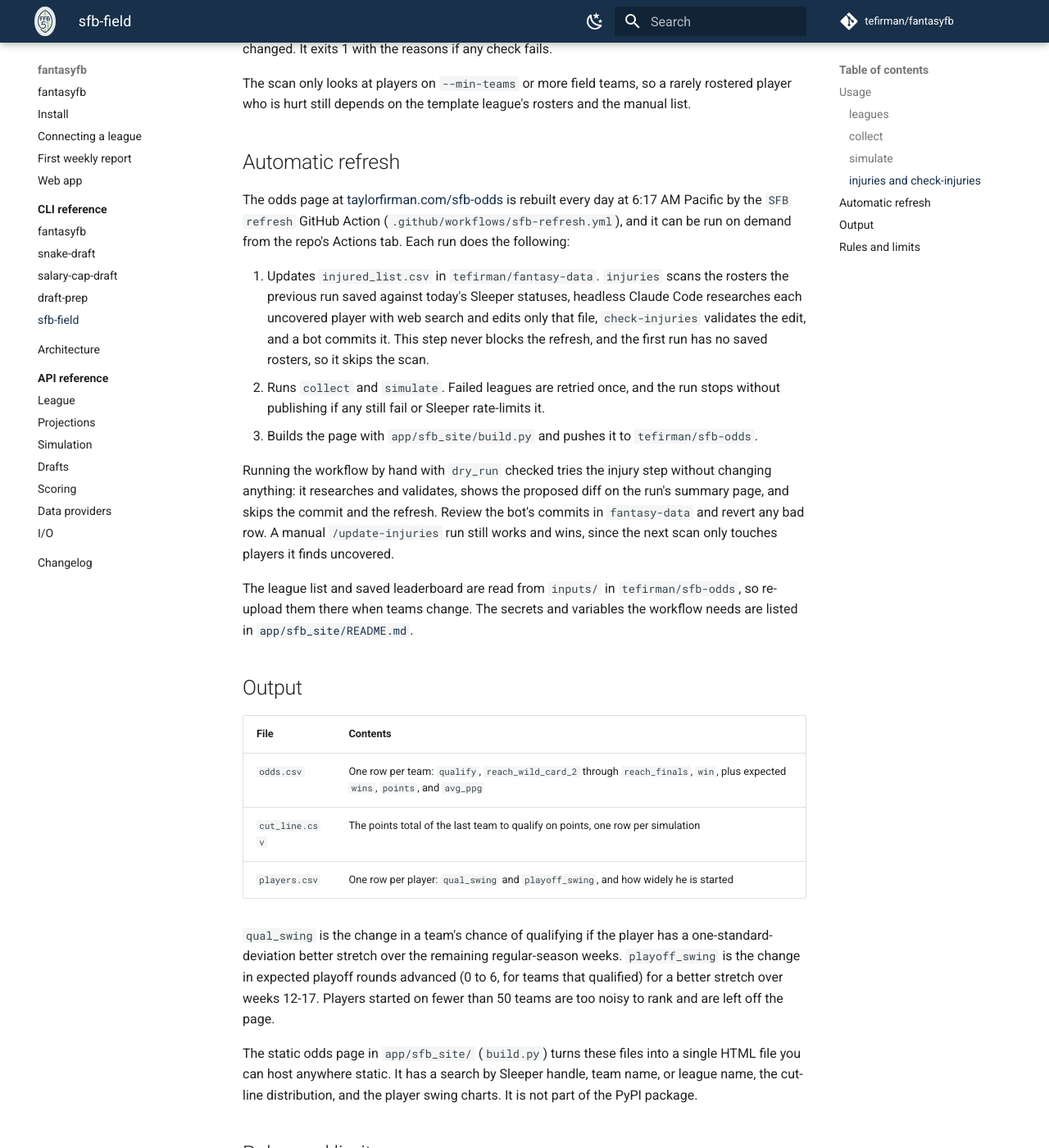
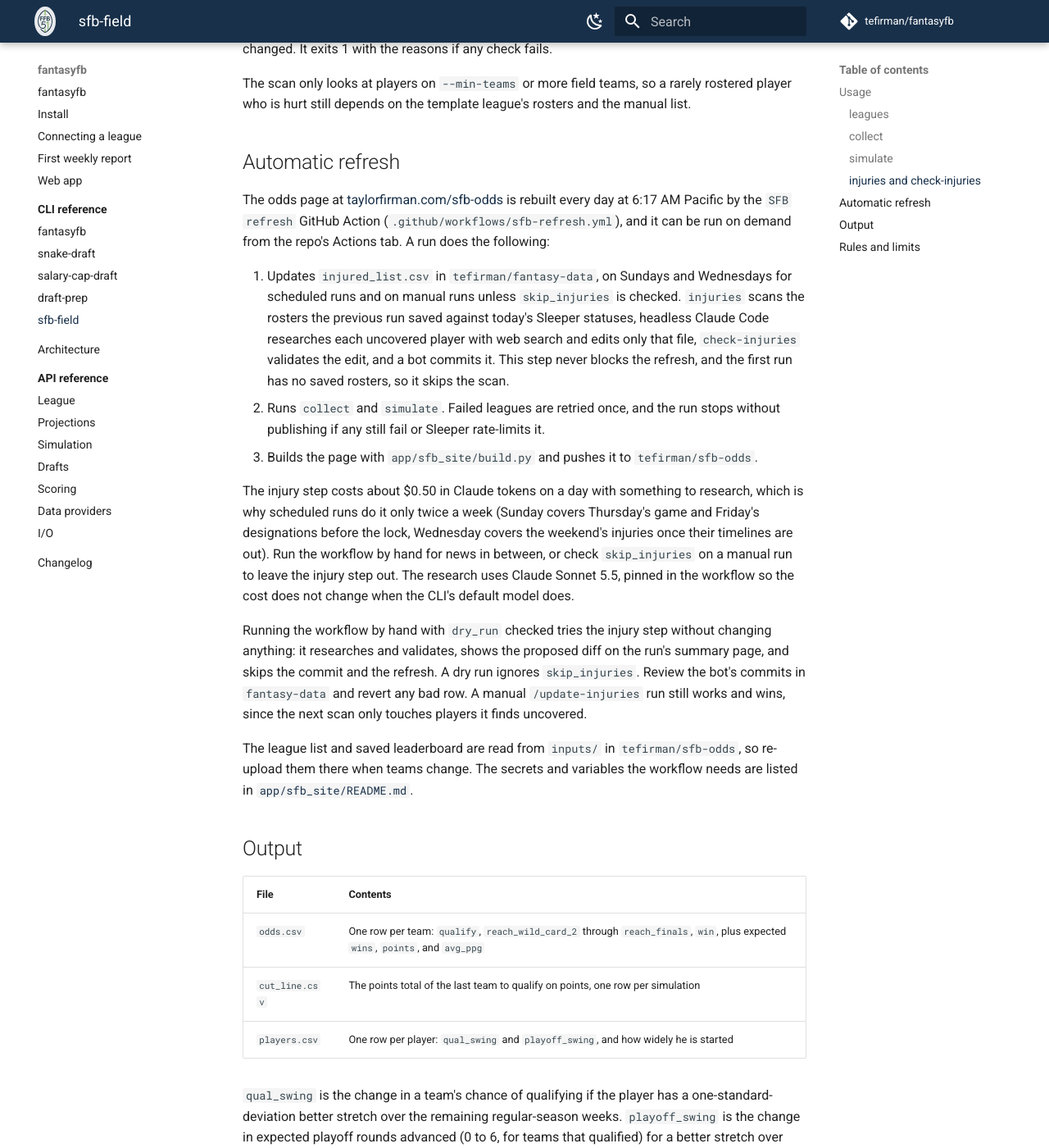
Before and after one commit to tefirman/fantasyfb, an MkDocs documentation site: the page built from docs/cli/sfb-field.md, in a window 1280 px wide and 1400 px high, scrolled down 2341 px. Shown: the whole window at 82% size. Built offline with MkDocs 1.6.1 and Material for MkDocs 9.7.7, drawn with Linux system fonts in a browser that asks for light colours; comment, search, counter and statistics services are not loaded.

Commit message:
Document the Sunday/Wednesday injury schedule, skip_injuries and the pinned model
Co-Authored-By: Claude Sonnet 5.5 <noreply@anthropic.com>

```diff
--- a/docs/cli/sfb-field.md
+++ b/docs/cli/sfb-field.md
@@ -57,13 +57,15 @@ The scan only looks at players on `--min-teams` or more field teams, so a rarely
 
 ## Automatic refresh
 
-The odds page at [taylorfirman.com/sfb-odds](https://taylorfirman.com/sfb-odds/) is rebuilt every day at 6:17 AM Pacific by the `SFB refresh` GitHub Action (`.github/workflows/sfb-refresh.yml`), and it can be run on demand from the repo's Actions tab. Each run does the following:
+The odds page at [taylorfirman.com/sfb-odds](https://taylorfirman.com/sfb-odds/) is rebuilt every day at 6:17 AM Pacific by the `SFB refresh` GitHub Action (`.github/workflows/sfb-refresh.yml`), and it can be run on demand from the repo's Actions tab. A run does the following:
 
-1. Updates `injured_list.csv` in `tefirman/fantasy-data`. `injuries` scans the rosters the previous run saved against today's Sleeper statuses, headless Claude Code researches each uncovered player with web search and edits only that file, `check-injuries` validates the edit, and a bot commits it. This step never blocks the refresh, and the first run has no saved rosters, so it skips the scan.
+1. Updates `injured_list.csv` in `tefirman/fantasy-data`, on Sundays and Wednesdays for scheduled runs and on manual runs unless `skip_injuries` is checked. `injuries` scans the rosters the previous run saved against today's Sleeper statuses, headless Claude Code researches each uncovered player with web search and edits only that file, `check-injuries` validates the edit, and a bot commits it. This step never blocks the refresh, and the first run has no saved rosters, so it skips the scan.
 2. Runs `collect` and `simulate`. Failed leagues are retried once, and the run stops without publishing if any still fail or Sleeper rate-limits it.
 3. Builds the page with `app/sfb_site/build.py` and pushes it to `tefirman/sfb-odds`.
 
-Running the workflow by hand with `dry_run` checked tries the injury step without changing anything: it researches and validates, shows the proposed diff on the run's summary page, and skips the commit and the refresh. Review the bot's commits in `fantasy-data` and revert any bad row. A manual `/update-injuries` run still works and wins, since the next scan only touches players it finds uncovered.
+The injury step costs about $0.50 in Claude tokens on a day with something to research, which is why scheduled runs do it only twice a week (Sunday covers Thursday's game and Friday's designations before the lock, Wednesday covers the weekend's injuries once their timelines are out). Run the workflow by hand for news in between, or check `skip_injuries` on a manual run to leave the injury step out. The research uses Claude Sonnet 5.5, pinned in the workflow so the cost does not change when the CLI's default model does.
+
+Running the workflow by hand with `dry_run` checked tries the injury step without changing anything: it researches and validates, shows the proposed diff on the run's summary page, and skips the commit and the refresh. A dry run ignores `skip_injuries`. Review the bot's commits in `fantasy-data` and revert any bad row. A manual `/update-injuries` run still works and wins, since the next scan only touches players it finds uncovered.
 
 The league list and saved leaderboard are read from `inputs/` in `tefirman/sfb-odds`, so re-upload them there when teams change. The secrets and variables the workflow needs are listed in [`app/sfb_site/README.md`](https://github.com/tefirman/fantasyfb/blob/main/app/sfb_site/README.md#automatic-refresh).
 
```
Also changed, not shown: CHANGELOG.md (+1 -1 lines), CLAUDE.md (+2 -2 lines).
